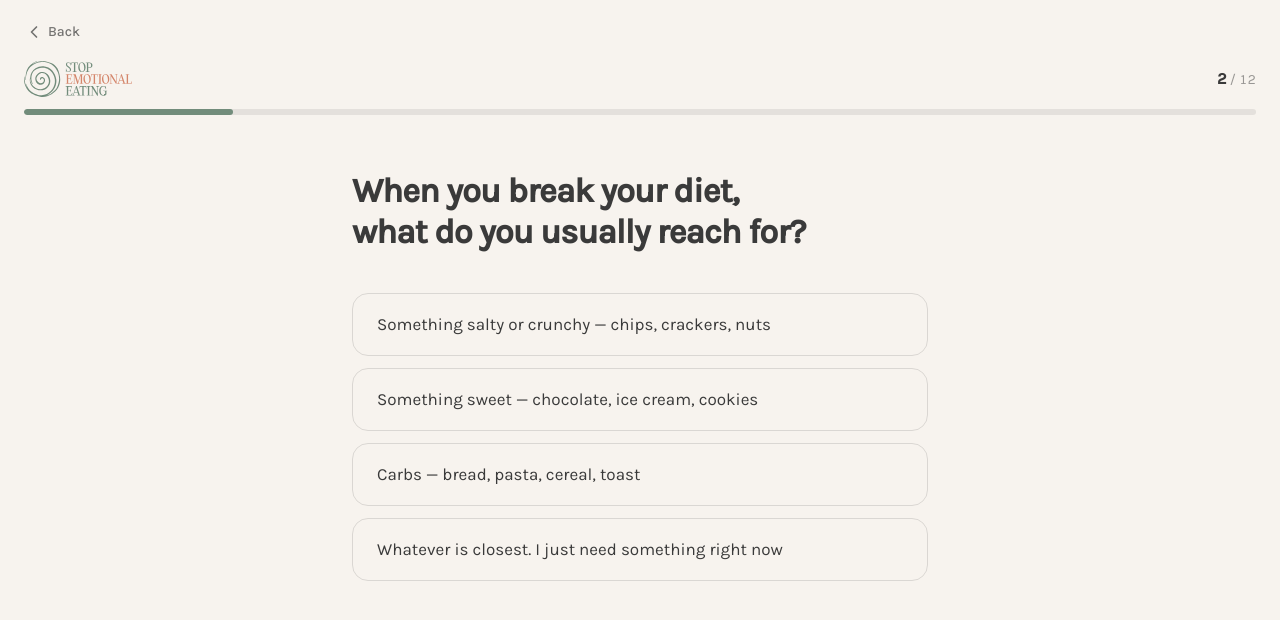
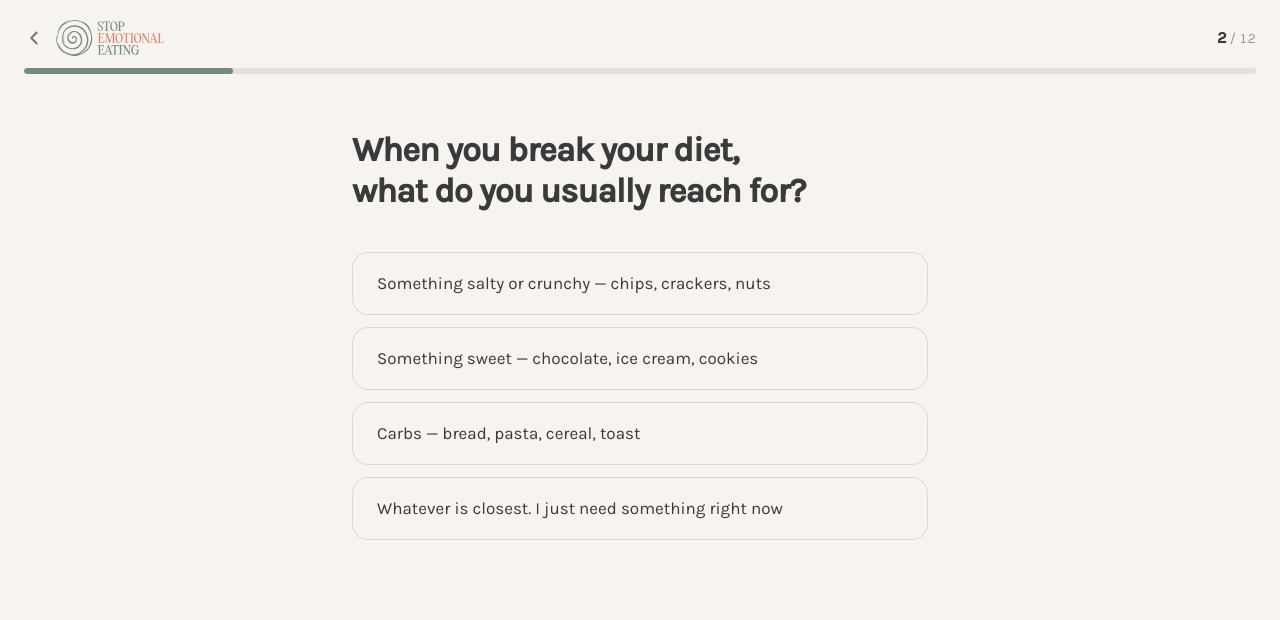
Before and after one commit to stefanpopadic/stop-emotional-eating, a React (Vite) app: page / in a window 1280 px wide. Both pictures are taken after a click on the button 640 px from the left and 287 px from the top of the page. Shown: the top 620 px of the page. Built offline with nearby package versions, Linux system fonts and the light colour scheme.

Commit message:
quiz: place back chevron inline left of logo (icon-only)

```diff
--- a/src/pages/Quiz.tsx
+++ b/src/pages/Quiz.tsx
@@ -390,21 +390,18 @@ function Shell({
 
   return (
     <div className={`min-h-screen bg-warm-linen flex flex-col ${bottomAction ? 'pb-32 sm:pb-28' : ''}`}>
-      {/* Header — logo left, counter right; back rendered above when present */}
+      <header className="px-4 sm:px-6 pt-5 pb-3 flex items-center justify-between gap-3">
+        <div className="flex items-center gap-1">
           {onBack && (
-        <div className="px-4 sm:px-6 pt-4">
             <button
               onClick={onBack}
               aria-label="Back"
-            className="-ml-2 inline-flex items-center gap-1 px-2 py-1.5 rounded-lg text-soft-black/70 hover:bg-soft-black/5 hover:text-soft-black transition-all"
+              className="-ml-2 w-9 h-9 inline-flex items-center justify-center rounded-full text-soft-black/70 hover:bg-soft-black/5 hover:text-soft-black transition-all"
             >
-            <ChevronLeft size={20} />
-            <span className="font-sans text-sm font-medium">Back</span>
+              <ChevronLeft size={22} />
             </button>
-        </div>
           )}
 
-      <header className="px-4 sm:px-6 pt-3 pb-3 flex items-center justify-between gap-3">
           {onLogoClick ? (
             <button
               onClick={onLogoClick}
@@ -422,6 +419,7 @@ function Shell({
               <Logo height={36} />
             </Link>
           )}
+        </div>
 
         {showCounter ? (
           <span className="tabular-nums">
```
Lines whose indentation alone changed are shown as unchanged.
